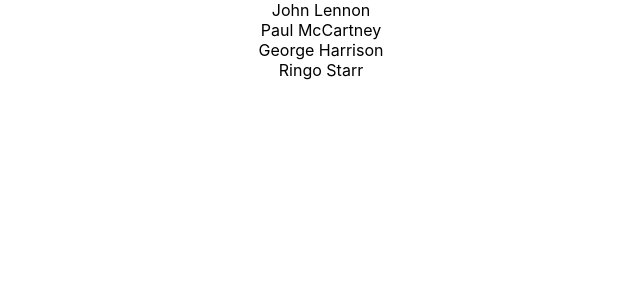
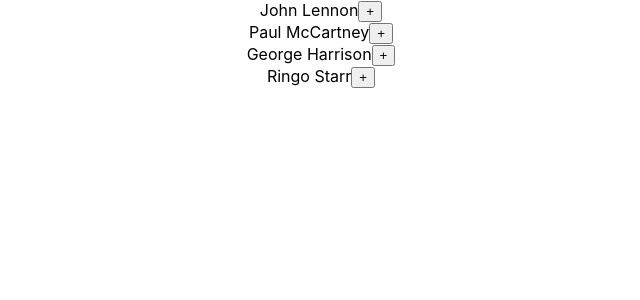
Before and after one commit to lexaabrahamsen/vote-app, a React (Create React App) app: page / in a window 1280 px wide. Shown: the top 300 px of the page, without its empty margins (319-959 px from the left). Built offline with nearby package versions, Linux system fonts and the light colour scheme.

Commit message:
Add name button was clicked for

```diff
--- a/src/App.js
+++ b/src/App.js
@@ -3,28 +3,43 @@
 
 const list = [
   {
+    id: 1,
     name: "John Lennon"
   },
   {
+    id: 2,
     name: "Paul McCartney"
   },
   {
+    id: 3,
     name: "George Harrison"
   },
   {
+    id: 4,
     name: "Ringo Starr"
   }
 ];
 
 class App extends Component {
+  handleEvent = e => console.log("button clicked for " + e);
+
   render() {
-    return list.map(member => <Beatle name={member.name} />);
+    return list.map(member => (
+      <Beatle key={member.id} name={member.name} onVote={this.handleEvent} />
+    ));
   }
 }
 
 class Beatle extends Component {
+  handleClick = () => this.props.onVote(this.props.name);
+
   render() {
-    return <div className="App">{this.props.name}</div>;
+    return (
+      <div className="App">
+        {this.props.name}
+        <button onClick={this.handleClick}>+</button>
+      </div>
+    );
   }
 }
 
```
